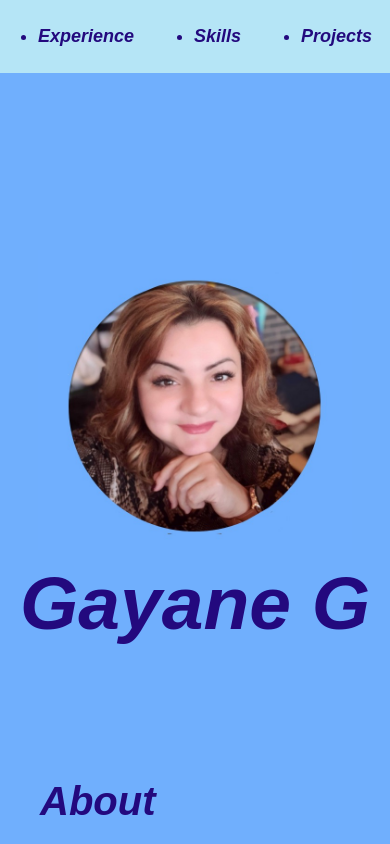
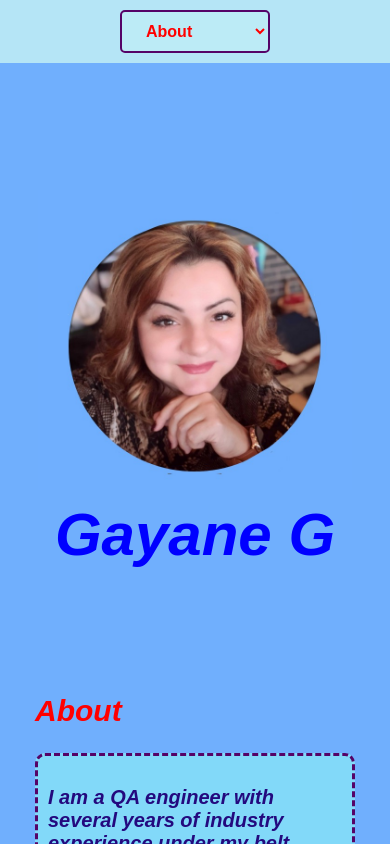
Before and after one commit to Gayana-G/gayane-g-haumea, a plain HTML site: page index.html in a window 390 px wide. Shown: the top 844 px of the page. Drawn offline with Linux system fonts and the light colour scheme; a web font is replaced by a local one.

Commit message:
responsiveness added

```diff
--- a/css/index.css
+++ b/css/index.css
@@ -1,10 +1,11 @@
+/* Desktop Styles (default) */
 body {
   background: rgb(112, 175, 253);
   color: rgb(35, 9, 126);
   font-family: "Ojuju", sans-serif;
   font-optical-sizing: auto;
   font-style: italic;
-  padding-top: 40px;
+  padding-top: 80px;
   margin: 0;
 }
 
@@ -15,6 +16,32 @@ header {
   width: 100%;
   background-color: rgba(189, 235, 246, 0.9);
   z-index: 1;
+}
+
+header a,
+nav select {
+  display: inline-block;
+  padding: 10px 20px; /* Adjust padding as needed */
+  margin: 0 10px; /* Adjust margin as needed */
+  background-color: rgba(189, 235, 246, 0.9); /* Button background color */
+  border: 2px solid rgb(85, 3, 103); /* Button border */
+  border-radius: 5px; /* Button border radius */
+  font-weight: bold;
+  font-family: "Ojuju", sans-serif; /* Ensure consistent font family */
+  font-size: 16px; /* Adjust font size as needed */
+  transition: background-color 0.3s, border-color 0.3s;
+}
+
+/* Hover effect */
+header a:hover {
+  background-color: rgb(130, 217, 249); /* Button background color on hover */
+  border-color: rgb(130, 217, 249); /* Button border color on hover */
+}
+
+/* Style for dropdown select */
+nav select {
+  display: none; /* Initially hide the select element */
+  font-family: "Ojuju", sans-serif; /* Ensure consistent font family */
 }
 
 nav {
@@ -31,10 +58,10 @@ nav ul {
 }
 
 nav li {
-  margin: 0 30px;
+  margin: 0 50px;
   text-align: center;
   font-weight: bold;
-  font-size:large
+  font-size: x-large;
 }
 
 nav a {
@@ -46,13 +73,12 @@ nav a {
   display: flex;
   flex-direction: column;
   align-items: center;
-  padding-top: 200px;
+  padding-top: 100px;
 }
-
 
 section {
   margin: 20px 20px;
-  padding: 80px 0 0 20px;
+  padding: 80px 0 0 100px;
   text-align: left;
   font-weight: 600;
   font-size: 20px;
@@ -61,37 +87,38 @@ section {
 .about-block {
   background-color: rgb(130, 217, 249);
   border-radius: 10px;
-  border-style:dashed;
+  border-style: dashed;
   border-color: rgb(85, 3, 103);
-  border: 10px 20px;
+  border-width: 3px;
   padding: 10px;
   text-align: left;
   font-weight: 600;
   font-size: 20px;
 }
+
 img {
   margin: 10px;
 }
 
 h1 {
   margin: 0;
-  font-size: 75px;
+  font-size: 100px;
   text-align: center;
   font-weight: bolder;
   color: rgb(35, 9, 126);
 }
 
 h2 {
-  font-size: 40px;
+  font-size: 50px;
   text-align: start;
   font-weight: 600;
   color: rgb(35, 9, 126);
 }
 
 .experience-grid {
-  display: flex;
-  flex-wrap: wrap;
-  justify-content: space-between;
+  display: grid; /* Change from flex to grid */
+  /*grid-template-columns: repeat(auto-fit, minmax(300px, 1fr)); /* Set grid columns with automatic fitting */
+  gap: 20px; /* Add gap between grid items */
 }
 
 .experience-block {
@@ -101,7 +128,8 @@ h2 {
   border-color: rgb(85, 3, 103);
   padding: 10px;
   margin-bottom: 10px;
-  flex-basis: 100%;
+  /*flex-basis: calc(100% - 20px);*/
+  grid-column: 1 / -1; /* Span the entire row */
 }
 
 .experience-block h3 {
@@ -131,9 +159,55 @@ h2 {
 .connect-block {
   background-color: rgb(130, 217, 249);
   border-radius: 10px;
-  border-style:ridge;
+  border-style: ridge;
   border-color: rgb(85, 3, 103);
   width: 50px;
   height: 50px;
   margin-right: 15px;
 }
+
+/* Media Query for Mobile Devices */
+@media only screen and (max-width: 767px) {
+  header a {
+    display: none;
+  }
+
+  /* Display dropdown select on small screens */
+  nav select {
+    display: inline-block;
+    color: rgb(255, 0, 0);
+  }
+
+  section {
+    padding-left: 15px; /* 1st change: Reduced padding */
+    padding-right: 15px; /* Additional change: Reduced padding */
+  }
+
+  h1 {
+    font-size: 60px; /* 1st change: Reduced font size */
+    color: rgb(0, 0, 255); /* 2nd change: Changed font color */
+  }
+
+  h2 {
+    font-size: 30px; /* 1st change: Reduced font size */
+    color: rgb(255, 0, 0); /* 2nd change: Changed font color */
+  }
+}
+
+/* Media Query for Tablet Devices */
+@media only screen and (min-width: 768px) and (max-width: 1023px) {
+  section {
+    padding-left: 30px; /* 1st change: Increased padding */
+    padding-right: 30px; /* Additional change: Increased padding */
+  }
+
+  h1 {
+    font-size: 80px; /* 1st change: Increased font size */
+    font-weight: bold; /* 2nd change: Changed font weight */
+  }
+
+  h2 {
+    font-size: 40px; /* 1st change: Increased font size */
+    font-weight: normal; /* 2nd change: Changed font weight */
+  }
+}
--- a/index.html
+++ b/index.html
@@ -2,7 +2,7 @@
 <html lang="en">
 
 <head>
-    <title >About Me</title>
+    <title>About Me</title>
     <meta charset="UTF-8">
     <meta name="author" content="Gayane G">
     <meta http-equiv="refresh" content="60">
@@ -17,13 +17,21 @@
 <body weight="200">
     <header>
         <nav>
-            <ul>
-                <li><a href="#About">About</a></li>
-                <li><a href="#Experience">Experience</a></li>
-                <li><a href="#Skills">Skills</a></li>
-                <li><a href="#Projects">Projects</a></li>
-                <li><a href="#Connect">Connect</a></li>
-            </ul>
+            <!-- Button-like links for larger screens -->
+            <a href="#About">About</a>
+            <a href="#Experience">Experience</a>
+            <a href="#Skills">Skills</a>
+            <a href="#Projects">Projects</a>
+            <a href="#Connect">Connect</a>
+
+            <!-- Dropdown select for smaller screens -->
+            <select onchange="window.location.href=this.value;">
+                <option value="#About">About</option>
+                <option value="#Experience">Experience</option>
+                <option value="#Skills">Skills</option>
+                <option value="#Projects">Projects</option>
+                <option value="#Connect">Connect</option>
+            </select>
         </nav>
     </header>
     <main>
@@ -54,7 +62,7 @@
                 </p>
             </div>
         </section>
-        <section id="Experience">
+        <section class="experience">
             <h2>Experience</h2>
             <div class="experience-grid">
                 <div class="experience-block">
```
